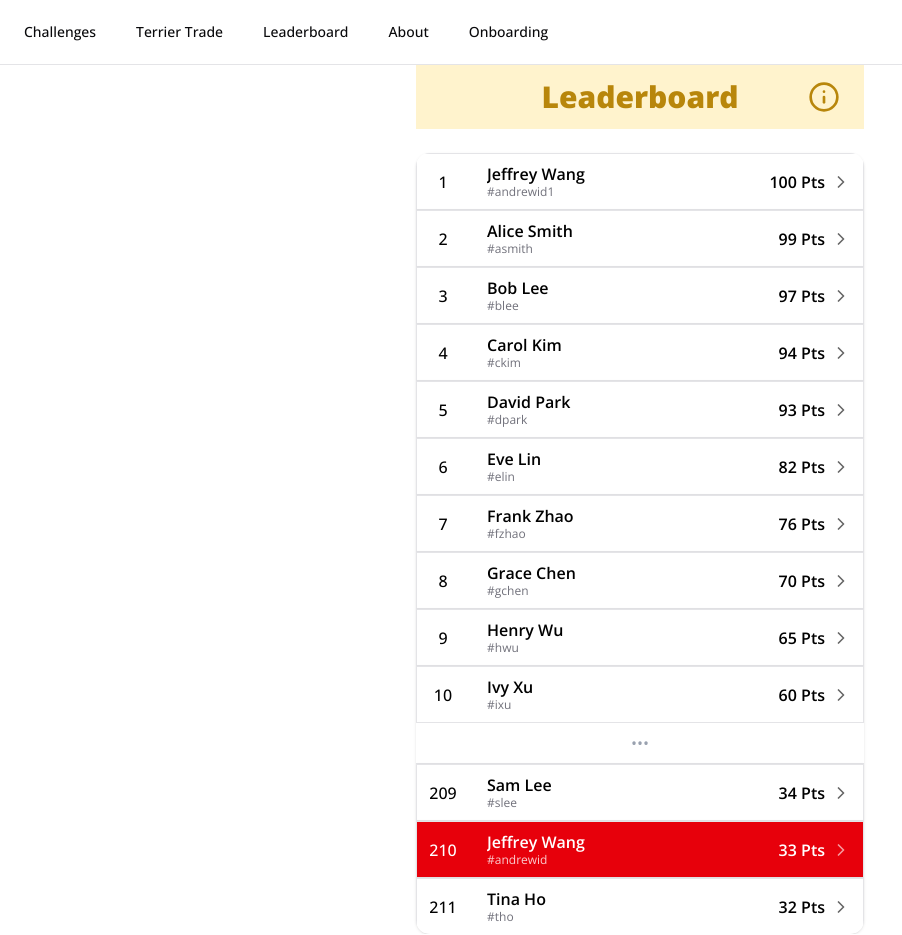
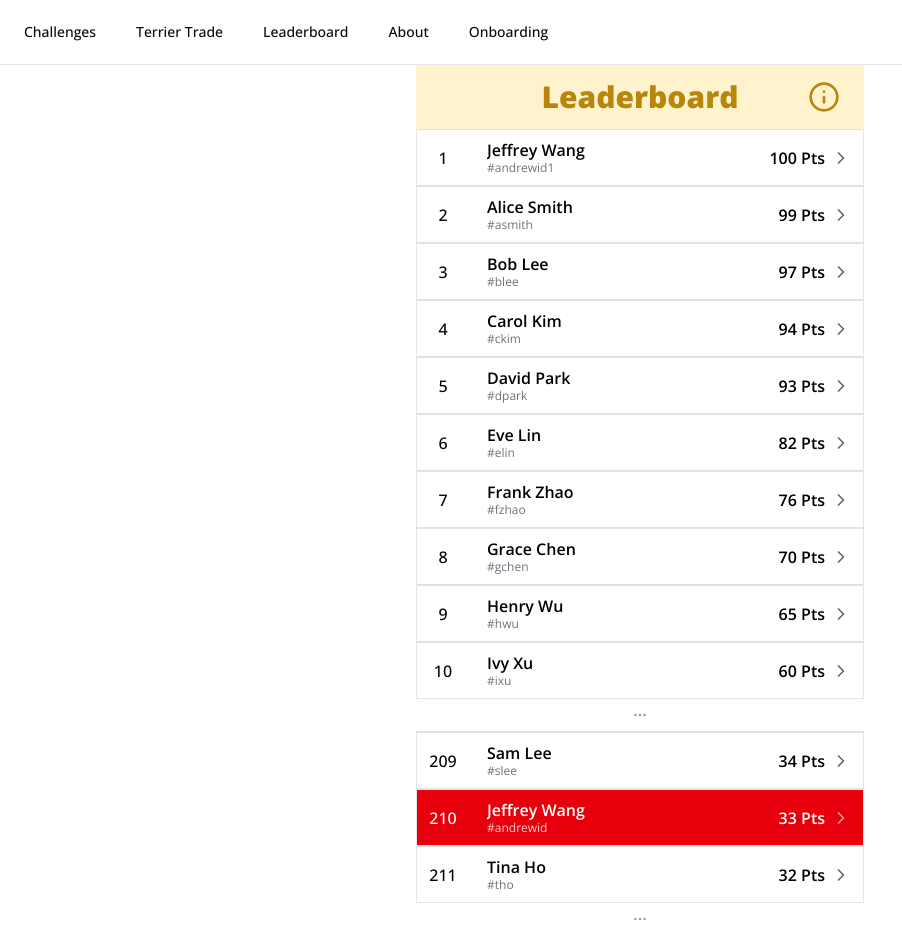
Before and after one commit to ScottyLabs/o-quest, a React (Vite) app in the folder apps/frontend/: page /leaderboard in a window 1280 px wide. Shown: the whole page, without its empty margins (0-902 px from the left). Built offline with nearby package versions, Linux system fonts and the light colour scheme.

Commit message:
style: use icon for dots and get rid of outer border

```diff
--- a/apps/frontend/src/routes/leaderboard.tsx
+++ b/apps/frontend/src/routes/leaderboard.tsx
@@ -1,12 +1,12 @@
 import { LeaderboardCard } from "@/components/leaderboard-card";
 import { PageHeader } from "@/components/page-header";
 import { createFileRoute } from "@tanstack/react-router";
+import { MoreHorizontal } from "lucide-react";
 
 export const Route = createFileRoute("/leaderboard")({
     component: Leaderboard,
 });
 
-// Fake leaderboard data
 type User = {
     place: number;
     name: string;
@@ -14,6 +14,7 @@ type User = {
     points: number;
 };
 
+// Fake leaderboard data
 const top10: User[] = [
     { place: 1, name: "Jeffrey Wang", andrewId: "andrewid1", points: 100 },
     { place: 2, name: "Alice Smith", andrewId: "asmith", points: 99 },
@@ -59,15 +60,23 @@ function Leaderboard() {
                 title="Leaderboard"
                 infoText="This page shows the students with the most points."
             />
-            <div className="bg-white rounded-xl shadow divide-y mt-6 overflow-hidden">
+            <div className="bg-white divide-y overflow-hidden">
                 {inTop10 ? (
-                    top10.map((user) => (
-                        <LeaderboardCard
-                            key={user.andrewId}
-                            {...user}
-                            highlight={user.andrewId === currentUser.andrewId}
-                        />
-                    ))
+                    <>
+                        {top10.map((user) => (
+                            <LeaderboardCard
+                                key={user.andrewId}
+                                {...user}
+                                highlight={
+                                    user.andrewId === currentUser.andrewId
+                                }
+                            />
+                        ))}
+                        {/* Dots separator for more users */}
+                        <div className="flex items-center justify-center py-2 bg-white text-gray-400 select-none">
+                            <MoreHorizontal className="h-4 w-4" />
+                        </div>
+                    </>
                 ) : (
                     <>
                         {top10.map((user) => (
@@ -75,7 +84,7 @@ function Leaderboard() {
                         ))}
                         {/* Dots separator */}
                         <div className="flex items-center justify-center py-2 bg-white text-gray-400 select-none">
-                            •••
+                            <MoreHorizontal className="h-4 w-4" />
                         </div>
                         {/* Before current user */}
                         <LeaderboardCard {...beforeCurrent} />
@@ -83,6 +92,10 @@ function Leaderboard() {
                         <LeaderboardCard {...currentUser} highlight />
                         {/* After current user */}
                         <LeaderboardCard {...afterCurrent} />
+                        {/* Dots separator for more users */}
+                        <div className="flex items-center justify-center py-2 bg-white text-gray-400 select-none">
+                            <MoreHorizontal className="h-4 w-4" />
+                        </div>
                     </>
                 )}
             </div>
```
